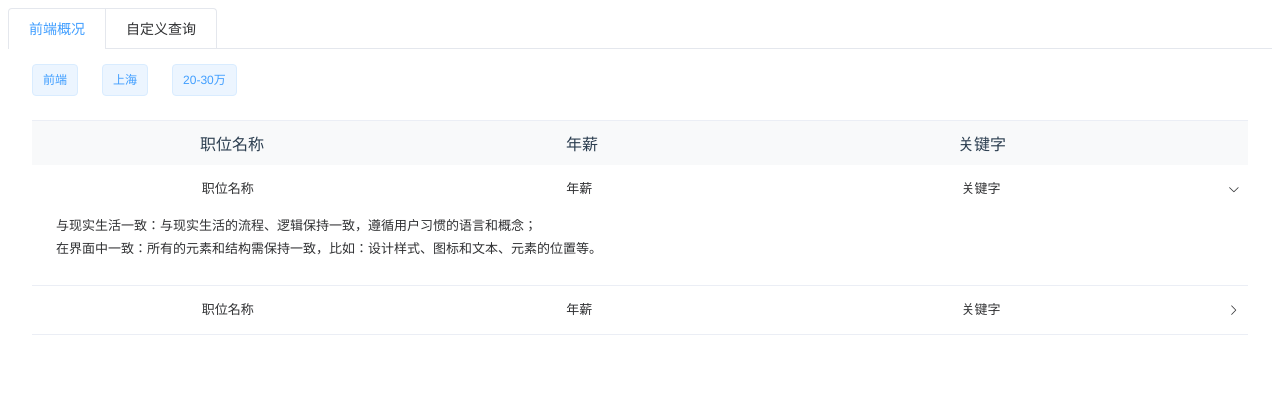
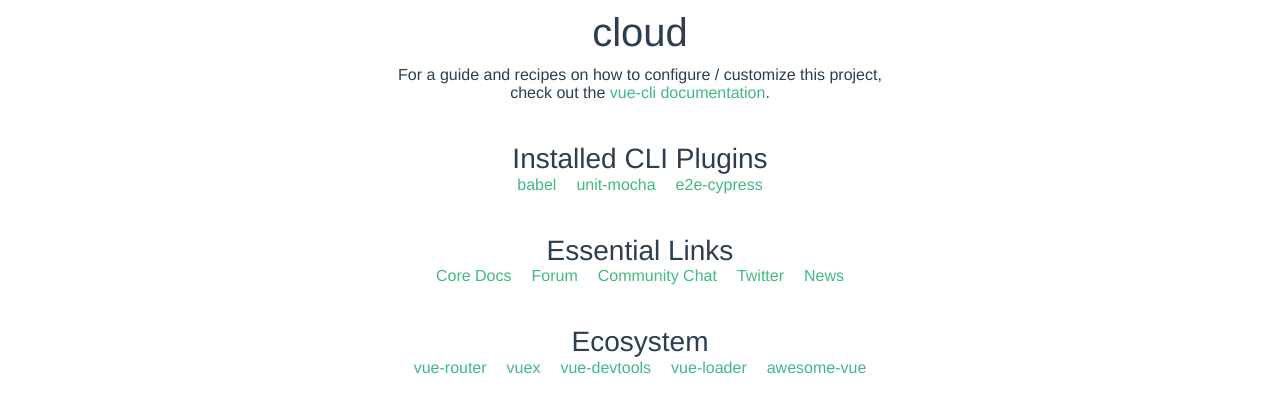
Before and after one commit to zzy1661/jobs, a Vue app: page / in a window 1280 px wide. Shown: the top 412 px of the page. Built offline with nearby package versions, Linux system fonts and the light colour scheme.

Commit message:
改为多页面结构

```diff
--- a/src/App.vue
+++ b/src/pages/cloud/App.vue
@@ -1,12 +1,13 @@
 <template>
   <div id="app">
-    <router-view></router-view>
+  	<h1>cloud</h1>
+    <HelloWorld></HelloWorld>
   </div>
 </template>
 
 <script>
-import HelloWorld from './components/HelloWorld.vue'
-
+import HelloWorld from '@/components/HelloWorld.vue'
+console.log(HelloWorld)
 export default {
   name: 'app',
   components: {
--- /dev/null
+++ b/src/pages/cloud/cloud.html
@@ -0,0 +1,12 @@
+<!DOCTYPE html>
+<html>
+	<head>
+		<meta charset="UTF-8">
+		<title>cloud</title>
+	</head>
+	<body>
+		<div id="app">
+
+		</div>
+	</body>
+</html>
--- /dev/null
+++ b/src/pages/cloud/main.js
@@ -0,0 +1,11 @@
+import Vue from 'vue'
+import App from './App.vue'
+import '../../plugins/element.js'
+import '../../plugins/request.js'
+import '../../assets/reset.css'
+
+Vue.config.productionTip = false
+
+new Vue({
+  render: h => h(App)
+}).$mount('#app')
--- /dev/null
+++ b/src/pages/search/App.vue
@@ -0,0 +1,23 @@
+<template>
+  <div id="app">
+  	<h1>search</h1>
+    <router-view></router-view>
+  </div>
+</template>
+
+<script>
+
+export default {
+  name: 'app',
+}
+</script>
+
+<style>
+#app {
+  font-family: 'Avenir', Helvetica, Arial, sans-serif;
+  -webkit-font-smoothing: antialiased;
+  -moz-osx-font-smoothing: grayscale;
+  text-align: center;
+  color: #2c3e50;
+}
+</style>
--- a/src/main.js
+++ b/src/pages/search/main.js
@@ -2,9 +2,9 @@
 import App from './App.vue'
 import router from './router'
 import store from './store'
-import './plugins/element.js'
-import './plugins/request.js'
-import './assets/reset.css'
+import '../../plugins/element.js'
+import '../../plugins/request.js'
+import '../../assets/reset.css'
 
 Vue.config.productionTip = false
 
--- a/src/router.js
+++ b/src/pages/search/router.js
@@ -5,7 +5,7 @@
 Vue.use(Router)
 
 export default new Router({
-    mode: 'history',
+    mode: 'hash',
     base: process.env.BASE_URL,
     routes: [
         {
--- a/src/views/Front.vue
+++ b/src/pages/search/views/Front.vue
@@ -6,16 +6,16 @@
     <div class="px-4">
       <el-collapse v-model="activeName" accordion>
             <el-row class="w-100 py-2 mx-0 pr-3 bg-light" :gutter="10">
-                <el-col span="8"><div >职位名称</div></el-col>
-                <el-col span="6"><div >年薪</div></el-col>
-                <el-col span="10"><div >关键字</div></el-col>
+                <el-col :span="8"><div >职位名称</div></el-col>
+                <el-col :span="6"><div >年薪</div></el-col>
+                <el-col :span="10"><div >关键字</div></el-col>
             </el-row>
         <el-collapse-item name="1">
             <template slot="title">
                 <el-row class="w-100" :gutter="10">
-                    <el-col span="8"><div >职位名称</div></el-col>
-                <el-col span="6"><div >年薪</div></el-col>
-                <el-col span="10"><div >关键字</div></el-col>
+                    <el-col :span="8"><div >职位名称</div></el-col>
+                <el-col :span="6"><div >年薪</div></el-col>
+                <el-col :span="10"><div >关键字</div></el-col>
                 </el-row>
             </template>
             <div class="text-left px-4">
@@ -26,9 +26,9 @@
         <el-collapse-item name="2">
             <template slot="title">
                 <el-row class="w-100" :gutter="10">
-                    <el-col span="8"><div >职位名称</div></el-col>
-                <el-col span="6"><div >年薪</div></el-col>
-                <el-col span="10"><div >关键字</div></el-col>
+                    <el-col :span="8"><div >职位名称</div></el-col>
+                <el-col :span="6"><div >年薪</div></el-col>
+                <el-col :span="10"><div >关键字</div></el-col>
                 </el-row>
             </template>
             <div class="text-left px-4">
--- a/src/views/Home.vue
+++ b/src/pages/search/views/Home.vue
@@ -12,8 +12,8 @@
 </template>
 
 <script>
-    import Search from '@/views/Search.vue'
-    import Front from '@/views/Front.vue'
+    import Search from './Search.vue'
+    import Front from './Front.vue'
     export default {
         name: "home",
         data() {
--- /dev/null
+++ b/vue.config.js
@@ -0,0 +1,35 @@
+module.exports = {
+	pages: {
+		cloud: {
+			// page 的入口
+			entry: 'src/pages/cloud/main.js',
+			// 模板来源
+			template: 'src/pages/cloud/cloud.html',
+			// 在 dist/index.html 的输出
+			filename: 'cloud.html',
+			// 当使用 title 选项时，
+			// template 中的 title 标签需要是 <title><%= htmlWebpackPlugin.options.title %></title>
+			title: 'Cloud Page',
+			// 在这个页面中包含的块，默认情况下会包含
+			// 提取出来的通用 chunk 和 vendor chunk。
+			//    chunks: ['chunk-vendors', 'chunk-common', 'cloud']
+		},
+		search: {
+			entry: 'src/pages/search/main.js',
+			template: 'src/pages/search/search.html',
+			filename: 'search.html',
+			title: 'Search Page',
+		},
+		index: {
+			entry: 'src/pages/cloud/main.js',
+			template: 'src/pages/cloud/cloud.html',
+			filename: 'index.html',
+			title: 'Cloud Page',
+		}
+		// 当使用只有入口的字符串格式时，
+		// 模板会被推导为 `public/subpage.html`
+		// 并且如果找不到的话，就回退到 `public/index.html`。
+		// 输出文件名会被推导为 `subpage.html`。
+		//  subpage: 'src/subpage/main.js'
+	}
+}
```
Also changed, not shown: src/pages/search/search.html (added, +11 -0 lines), src/pages/search/store.js (renamed from src/store.js), src/pages/search/views/Search.vue (renamed from src/views/Search.vue), 2 other files (tests, documents, lock files or other folders).
